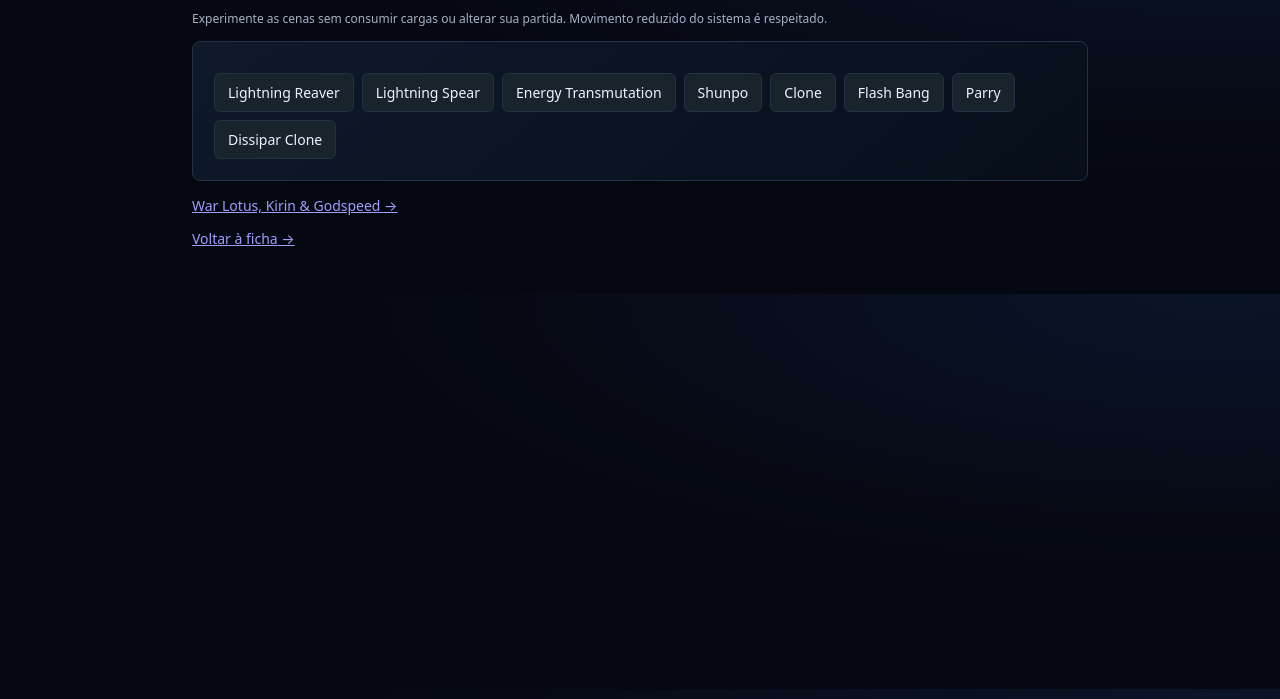
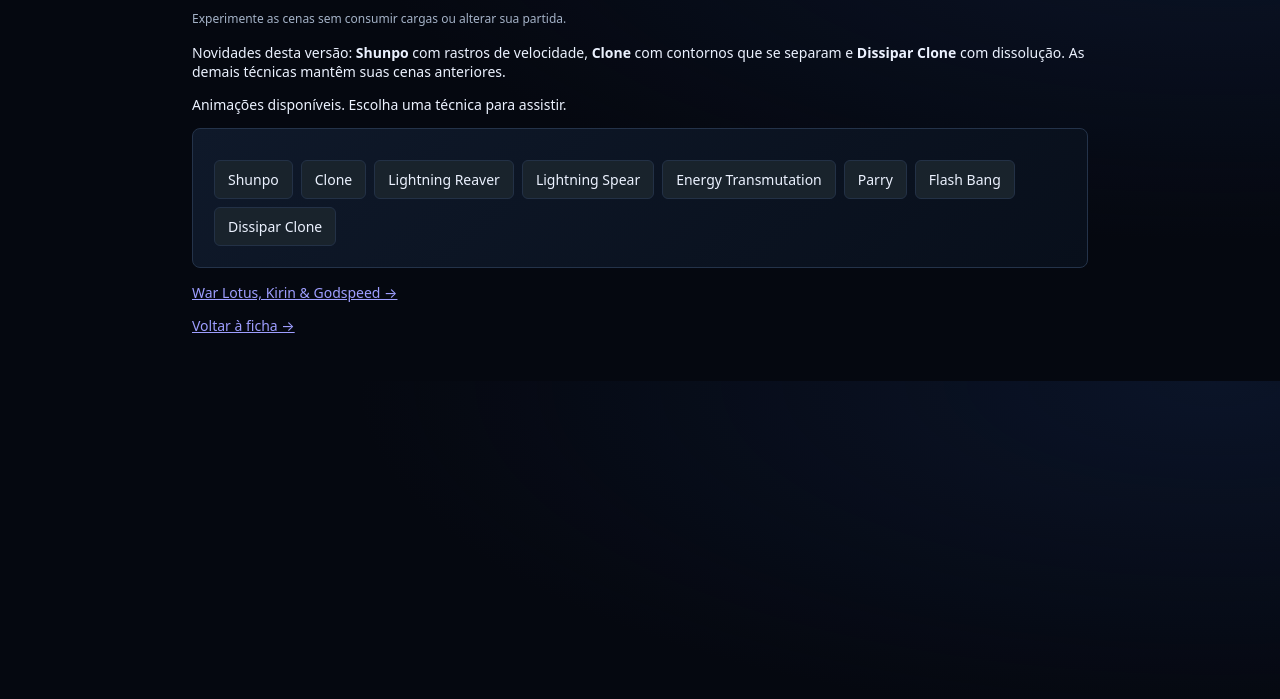
Before and after one commit to ViolanteGabriel/rpg-interactive-character-sheet, a website: page InterctivePlayerSheet/app/motion-preview.html in a window 1280 px wide. Shown: the part 101-800 px from the top of the page. Drawn offline with Linux system fonts and the light colour scheme.

Commit message:
Clarify animation preview changes and reduced-motion status

```diff
--- a/InterctivePlayerSheet/app/motion-preview.html
+++ b/InterctivePlayerSheet/app/motion-preview.html
@@ -1,7 +1,54 @@
-<!doctype html><html lang="pt-BR"><meta charset="utf-8"><meta name="viewport" content="width=device-width,initial-scale=1"><meta name="theme-color" content="#070c17"><title>Supros · prévia das técnicas</title><link rel="stylesheet" href="style.css"><link rel="stylesheet" href="identity.css"><link rel="stylesheet" href="transformations.css?v=20261023-storm2"><link rel="stylesheet" href="interface-motion.css?v=vasco1"><body data-form="base"><main style="max-width:960px;margin:auto;padding:32px"><div class="eyebrow">SUPROS · ESTUDO DE MOVIMENTO</div><h1>Técnicas em movimento</h1><p class="muted">Experimente as cenas sem consumir cargas ou alterar sua partida. Movimento reduzido do sistema é respeitado.</p><section class="panel"><div class="toolbar" id="techniques"></div></section><p><a href="combat-preview.html">War Lotus, Kirin & Godspeed →</a></p><p><a href="/">Voltar à ficha →</a></p><div id="fx-layer" aria-hidden="true"></div><div id="live-event" role="status" class="sr"></div></main><script type="module">
-import {playScene,SKILL_VISUALS} from './visuals.mjs?v=20261023-vasco1';
-const state={runtime:{visuals:true}};
-const names={reaver:'Lightning Reaver',spear:'Lightning Spear',shunpo:'Shunpo',clone:'Clone',transmutation:'Energy Transmutation',parry:'Parry',flash:'Flash Bang'};
-for(const spec of Object.values(SKILL_VISUALS)){if(!names[spec.kind])continue;const button=document.createElement('button');button.textContent=names[spec.kind];button.onclick=()=>playScene(state,spec.kind,button.textContent,spec);document.querySelector('#techniques').append(button);}
-const end=document.createElement('button');end.textContent='Dissipar Clone';end.onclick=()=>playScene(state,'clone-end','Clone dissipado');document.querySelector('#techniques').append(end);
-</script></body></html>
+<!doctype html>
+<html lang="pt-BR">
+<head>
+ <meta charset="utf-8">
+ <meta name="viewport" content="width=device-width,initial-scale=1">
+ <meta name="theme-color" content="#070c17">
+ <title>Supros · prévia das técnicas</title>
+ <link rel="stylesheet" href="style.css">
+ <link rel="stylesheet" href="identity.css">
+ <link rel="stylesheet" href="transformations.css?v=20261023-storm2">
+ <link rel="stylesheet" href="interface-motion.css?v=vasco1">
+</head>
+<body data-form="base">
+ <main style="max-width:960px;margin:auto;padding:32px">
+  <div class="eyebrow">SUPROS · ESTUDO DE MOVIMENTO</div>
+  <h1>Técnicas em movimento</h1>
+  <p class="muted">Experimente as cenas sem consumir cargas ou alterar sua partida.</p>
+  <p>Novidades desta versão: <strong>Shunpo</strong> com rastros de velocidade, <strong>Clone</strong> com contornos que se separam e <strong>Dissipar Clone</strong> com dissolução. As demais técnicas mantêm suas cenas anteriores.</p>
+  <p id="motion-status" role="status"></p>
+  <section class="panel"><div class="toolbar" id="techniques"></div></section>
+  <p><a href="combat-preview.html">War Lotus, Kirin & Godspeed →</a></p>
+  <p><a href="/">Voltar à ficha →</a></p>
+  <div id="fx-layer" aria-hidden="true"></div>
+  <div id="live-event" role="status" class="sr"></div>
+ </main>
+ <script type="module">
+  import {playScene,SKILL_VISUALS} from './visuals.mjs?v=20261023-vasco1';
+  const state={runtime:{visuals:true}};
+  const names={shunpo:'Shunpo',clone:'Clone',reaver:'Lightning Reaver',spear:'Lightning Spear',transmutation:'Energy Transmutation',parry:'Parry',flash:'Flash Bang'};
+  for(const [kind,name] of Object.entries(names)){
+   const spec=Object.values(SKILL_VISUALS).find(spec=>spec.kind===kind);
+   const button=document.createElement('button');
+   button.textContent=name;
+   button.onclick=()=>playScene(state,kind,name,spec);
+   document.querySelector('#techniques').append(button);
+  }
+  const end=document.createElement('button');
+  end.textContent='Dissipar Clone';
+  end.onclick=()=>playScene(state,'clone-end','Clone dissipado');
+  document.querySelector('#techniques').append(end);
+
+  const reduced=matchMedia('(prefers-reduced-motion: reduce)');
+  function updateMotionStatus(){
+   document.querySelector('#motion-status').textContent=reduced.matches
+    ? 'Animações pausadas: seu sistema ou navegador está solicitando movimento reduzido. Para experimentar as cenas, desative essa preferência nas configurações de acessibilidade.'
+    : 'Animações disponíveis. Escolha uma técnica para assistir.';
+   for(const button of document.querySelectorAll('#techniques button'))button.disabled=reduced.matches;
+   if(reduced.matches)document.querySelector('#fx-layer').replaceChildren();
+  }
+  reduced.addEventListener('change',updateMotionStatus);
+  updateMotionStatus();
+ </script>
+</body>
+</html>
```
